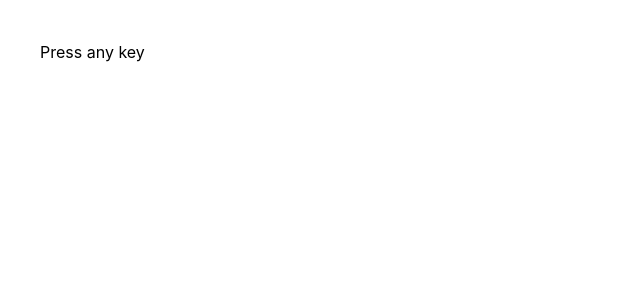
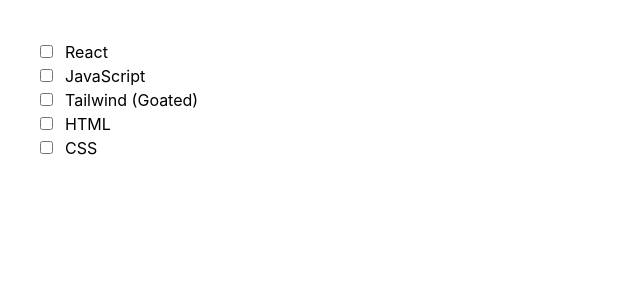
Before and after one commit to Mansiverma30/frontend-machine-coding, a React (Vite) app in the folder small-components/: page / in a window 1280 px wide. Shown: the top 300 px of the page, without its empty margins (0-640 px from the left). Built offline with nearby package versions, Linux system fonts and the light colour scheme.

Commit message:
multidrop

```diff
--- a/small-components/src/App.jsx
+++ b/small-components/src/App.jsx
@@ -1,9 +1,9 @@
-import KeyEventTracker from "./components/KeyEventTracker/KeyEventTracker";
+import MultiDrop from "./components/MultiDrop/MultiDrop";
 
 const App = () => {
   return (
     <div className="h-screen w-screen">
-      <KeyEventTracker />
+      <MultiDrop />
     </div>
   );
 };
--- /dev/null
+++ b/small-components/src/components/MultiDrop/MultiDrop.jsx
@@ -0,0 +1,35 @@
+import React, { useState } from "react";
+
+const MultiDrop = () => {
+  let list = ["React", "JavaScript", "Tailwind (Goated)", "HTML", "CSS"];
+  const [selected, setSelected] = useState([]);
+  const click = (i) => {
+    let newSelected = [...selected];
+    if (selected.includes(list[i])) {
+      newSelected[i] = "";
+      setSelected(newSelected);
+    } else {
+      newSelected[i] = list[i];
+      setSelected(newSelected);
+    }
+  };
+  return (
+    <div className="p-10 select-none">
+      {list.map((l, i) => (
+        <div key={i}>
+          <input
+            type="checkbox"
+            name={l}
+            id={i}
+            className="mr-3"
+            onChange={() => click(i)}
+          />
+          <label htmlFor={i}>{l}</label>
+        </div>
+      ))}
+      {selected && <p className="mt-5">{`${selected} `}</p>}
+    </div>
+  );
+};
+
+export default MultiDrop;
```
Also changed, not shown: 1 other file (tests, documents, lock files or other folders).
